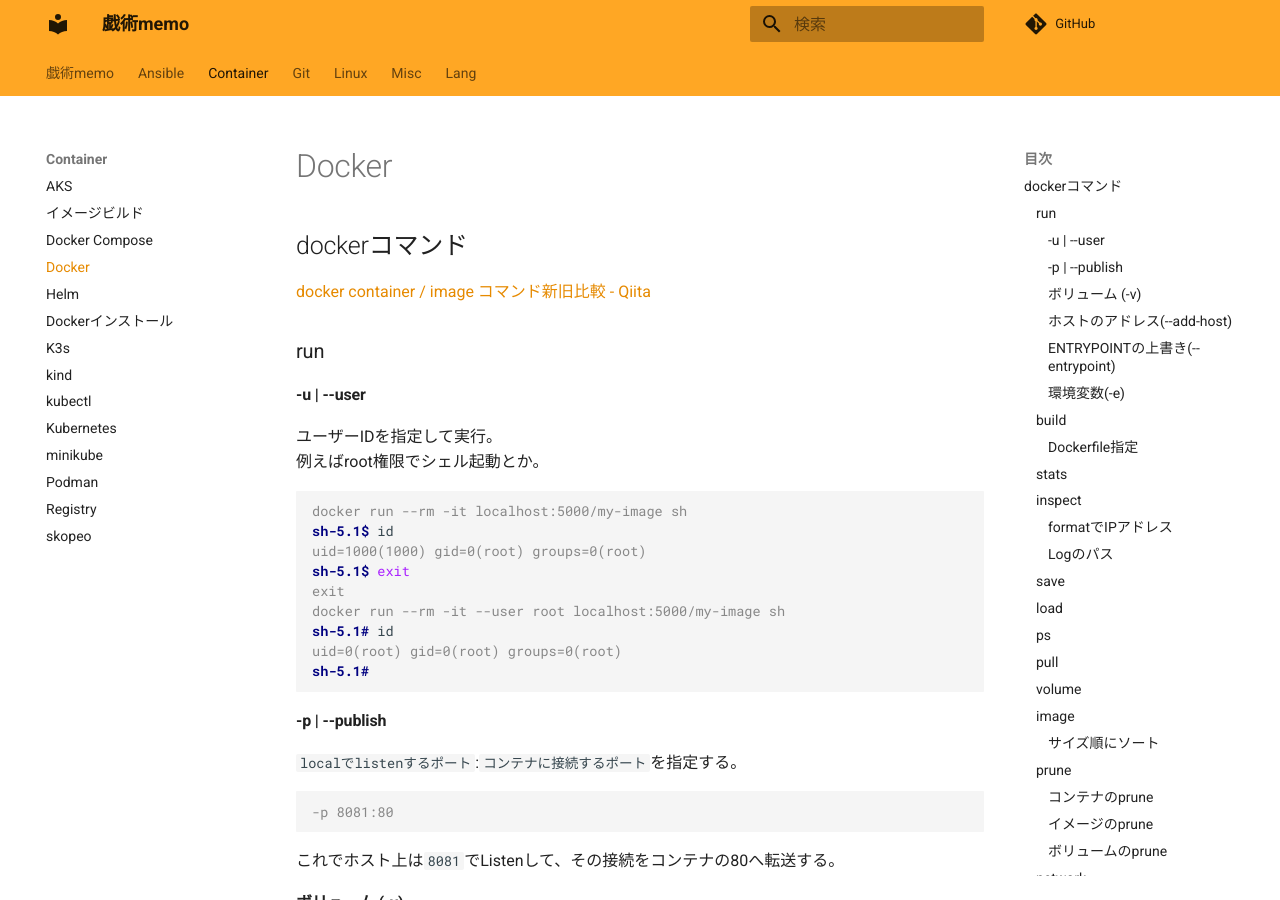
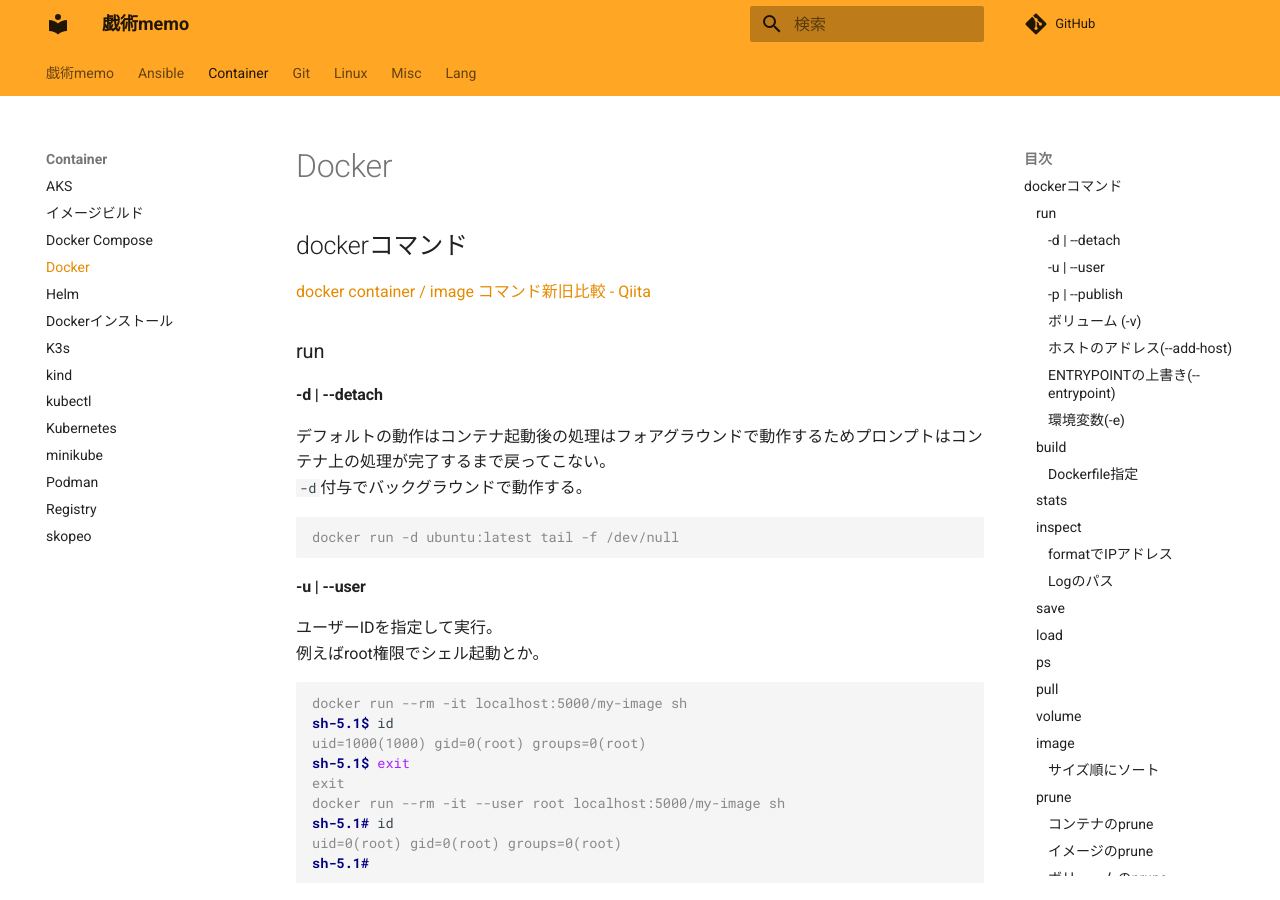
Before and after one commit to zaki-lknr/docs, an MkDocs documentation site: the page built from docs/Container/docker.md, in a window 1280 px wide and 900 px high. Built offline with MkDocs 1.6.1 and Material for MkDocs 9.7.7, drawn with Linux system fonts in a browser that asks for light colours; comment, search, counter and statistics services are not loaded.

Commit message:
add: container/docker: -d

````diff
--- a/docs/Container/docker.md
+++ b/docs/Container/docker.md
@@ -5,6 +5,15 @@
 [docker container / image コマンド新旧比較 - Qiita](https://qiita.com/zembutsu/items/6e1ad18f0d548ce6c266)
 
 ### run
+
+#### -d | --detach
+
+デフォルトの動作はコンテナ起動後の処理はフォアグラウンドで動作するためプロンプトはコンテナ上の処理が完了するまで戻ってこない。
+`-d`付与でバックグラウンドで動作する。
+
+```console
+docker run -d ubuntu:latest tail -f /dev/null
+```
 
 #### -u | --user
 
````
